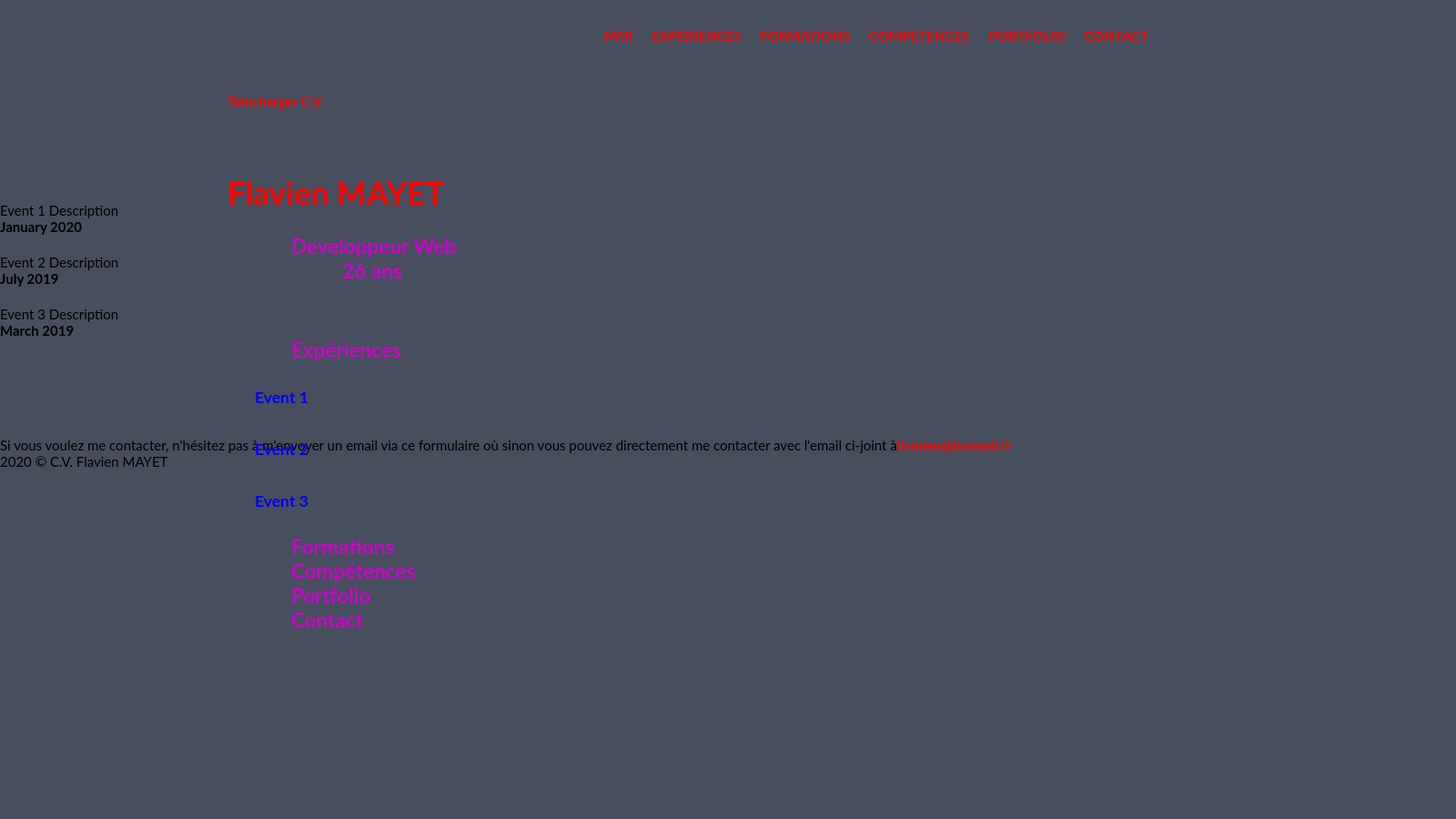
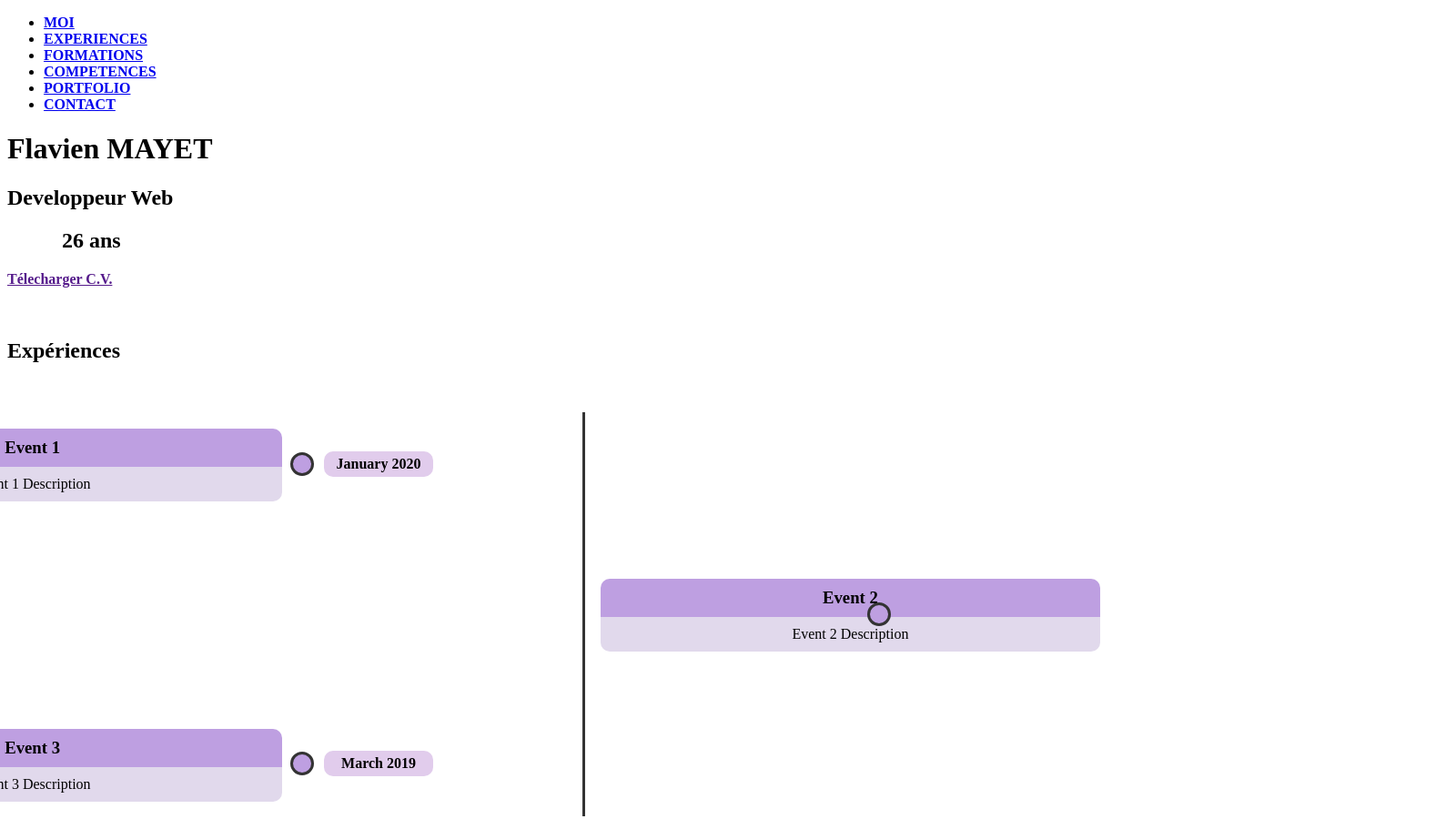
Before and after one commit to Livinien/CV-Flavien, a plain HTML site: page index.html in a window 1280 px wide. Shown: the top 900 px of the page at 91% size, 1600 px wide, since content can reach past the window. Before the commit the page ends 800 px from the top, so only its background shows below. Drawn offline with Linux system fonts and the light colour scheme; files that its build step writes are made by us from their sources.

Commit message:
Update styles.css

```diff
--- a/styles.css
+++ b/styles.css
@@ -1,216 +1,102 @@
-/* GENERAL */
+/* EXPERIENCES */
 
-*
-{
-    margin: 0;
-    padding: 0;
+.timeline {
+    position: relative;
+    margin: 0 auto;
+    width: 90%;
 
 }
 
-
-body {
-
-    font-family: lato, sans-serif;
-    font-size: 15px;
-    background: #474e5d;
-
+.timeline ul li {
+    margin-bottom: 50px;
+    list-style-type: none;
+    display: flex;
+    flex-direction: row;
+    align-items: center;
 }
 
-
-
-
-h1 {
-
+.point {
+    min-width: 20px;
+    height: 20px;
+    background-color: #be9fe1;
+    border-radius: 100%;
+    z-index: 2;
+    border: 3px #333333 solid;
     position: relative;
-    font-size: 35px;
-    left: 250px;
-    top: 190px;
-    text-decoration: none;
-    color: #ff0000;
-
+    left: -11px;
 }
 
-
-
-h2 {
-
-
-    position: relative;
-    left: 320px;
-    top: 215px;
-    text-decoration: none;
-    color: #cc00cc;
+.content {
+    width: 50%;
+    padding: 0 20px;
+    margin-left: -350px
 }
 
-h3 {
-
-    position: relative;
-    left: 280px;
-    top: 225px;
-    text-decoration: none;
-    color: #0000ff;
+.timeline ul li:nth-child(odd) .content {
+    padding-left: 0;
 }
 
-
-ul {
-
-    list-style: none;
-
+.timeline ul li:nth-child(odd) .date {
+    padding-right: 0;
+    margin-left: -20px;
 }
 
-
-a {
-
-    position: sticky;
-    left: 250px;
-    top: 100px;
-    padding-top: 5px;
-    text-decoration: none;
-    color: #ff0000;
-    font-family: 'lato', sans-serif; /* Enlever 'lato' pour avoir du bold en police */
-    font-weight: bold;
-
-
+ul li:nth-child(even) .content {
+    padding-right: 0;
 
 
 }
 
-.button1 {
-
-    position: absolute;
-    top: auto;
-    bottom: 230px;
-    font-family: "lato", sans-serif;
-    text-transform: uppercase;
-    color: #33cc33;
-    border: 1px solid white;
-    margin-top: 20px;
-    padding: 15px 30px;
-    border-radius: 3px;
-    transition: all 0.3s ease-in 0s;
+.timeline ul li:nth-child(even) .date {
+    padding-left: 0;
 
 }
 
-
-.button1:hover {
-
-    background: white;
-    color: #ff0000;
-    text-align-last: none;
-
+.timeline ul li .date {
+    width: 50%;
+    padding: 0 20px;
+    font-weight: normal;
 }
 
-
-
-
-.informations {
-
-    position: relative;
-    bottom: 100px;
-    left: 270px;
-
-
-
+.timeline ul li .date h4 {
+    background-color: #e1ccec;
+    width: 100px;
+    text-align: center;
+    padding: 5px 10px;
+    border-radius: 10px;
 }
 
-
-.nom {
-
-    position: relative;
-    top: 200px;
+.timeline ul li .content h3 {
+    padding: 10px 20px;
+    background-color: #be9fe1;
+    margin-bottom: 0;
+    text-align: center;
+    border-top-left-radius: 10px;
+    border-top-right-radius: 10px;
 }
 
-
-#overlay {
-
-    position: absolute;
-    top: -200px;
-    left: -100px;
-    bottom: -28px; /* bottom:-150px; */
-    right: 760px;
-    background: rgb(0,0,0,0.0);
-    background-image: linear-gradient(to left,rgba(0,0,0,0), rgba(0,0,0,1));
-    border-top-right-radius: 10%;
-    border-bottom-right-radius: 18; /* border-bottom-right-radius : 50%*/
+.timeline ul li .content p {
+    padding: 10px 20px;
+    background-color: #e1d9ec;
+    margin-top: 0;
+    text-align: center;
+    border-bottom-left-radius: 10px;
+    border-bottom-right-radius: 10px;
 }
 
-
-
-
-
-/* HEADER*/
-
-
-header {
-
-    height: 120px;
-    transition: 0.3s;
-
+.timeline ul li:nth-child(even) {
+    flex-direction: row-reverse;
 }
 
-
-header nav {
-
-    float: right;
-    margin-top: 30px;
-
-
+.timeline ul li:nth-child(even) .date h4 {
+    float: right
 }
 
-
-
-
-header nav ul li {
-
-    float: left;
-    display: inline-block;
-    text-transform: uppercase;
-    margin-right: 15px;
-    opacity: 100%;
-
+.timeline::before {
+    content: "";
+    position: absolute;
+    height: 100%;
+    width: 3px;
+    left: 50%;
+    background-color: #333333;
 }
-
-
-
-header nav ul li a {
-
-    opacity: 100%;
-    border-radius: 3px;
-    color: #ff0000;
-    padding: 3px;
-
-
-}
-
-
-
-header nav ul li a:hover {
-
-    opacity: 100%;
-    background: #fff;
-    transition: all.9s ease-in-out;
-
-
-}
-
-
-
-
-
-/* MAIN IMAGE*/
-
-#main-image {
-
-    max-width: 1520px;
-    height: 862px;
-    background: url('Images/photo%20de%20profil%201.jpg') center;
-    background-repeat: no-repeat;
-    background-size: cover;
-
-}
-
-
-
-
-
-/* EXPERIENCES */
```
